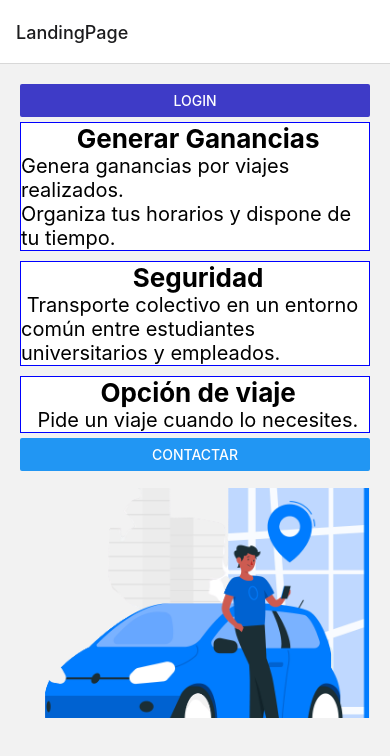
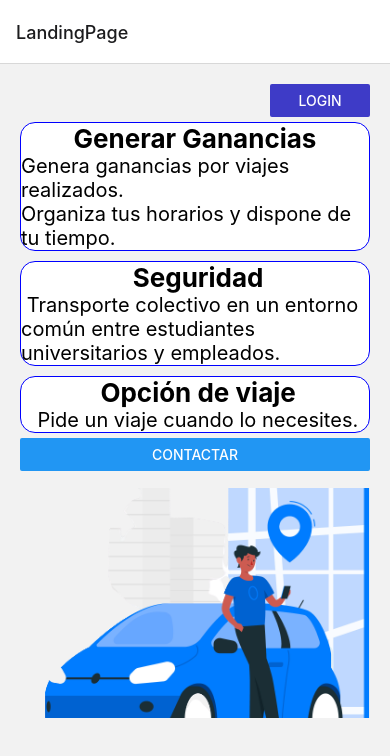
Before and after one commit to PoolWheels/PoolWheels-Mobile, a React Native app: screen /LandingPage in a window 390 px wide. Shown: the top 756 px of the page. Built offline with nearby package versions, Linux system fonts and the light colour scheme.

Commit message:
Actualización LandingPage

```diff
--- a/components/LandingPage.js
+++ b/components/LandingPage.js
@@ -1,15 +1,8 @@
-import { React} from "react";
-import {
-    StyleSheet,
-    View,
-    Text,
-    Button,
-    Image,
-  } from "react-native";
+import { React } from "react";
+import { StyleSheet, View, Text, Button, Image } from "react-native";
 import card3 from "../assets/card3.png";
 
-  export default function LandingPage (props) {
-
+export default function LandingPage(props) {
   const redir = () => {
     props.navigation.navigate("Contact");
   };
@@ -18,67 +11,69 @@ import card3 from "../assets/card3.png";
   };
 
   return (
-      <View  style={styles.viewTotal}>
-        <View>
+    <View style={styles.viewTotal}>
+      <View style={{ flexDirection: "row-reverse" }}>
+        <View style={{ width: 100 }}>
           <Button onPress={redirLogin} title="Login" color="#3E3BC7" />
         </View>
+      </View>
       <View style={styles.containerCard}>
-          <Text style={styles.title}> Generar Ganancias</Text>
+        <Text style={styles.title}>Generar Ganancias</Text>
         <Text style={styles.body}>Genera ganancias por viajes realizados.</Text>
-          <Text style={styles.body}>Organiza tus horarios y dispone de tu tiempo.</Text>
+        <Text style={styles.body}>
+          Organiza tus horarios y dispone de tu tiempo.
+        </Text>
       </View>
-        <View style={styles.containerCard} >
+      <View style={styles.containerCard}>
         <Text style={styles.title}> Seguridad</Text>
-          <Text style={styles.body}> Transporte colectivo en un entorno común entre estudiantes universitarios y empleados.</Text>
+        <Text style={styles.body}>
+          {" "}
+          Transporte colectivo en un entorno común entre estudiantes
+          universitarios y empleados.
+        </Text>
       </View>
-        <View style={styles.containerCard} >
+      <View style={styles.containerCard}>
         <Text style={styles.title}> Opción de viaje</Text>
         <Text style={styles.body}> Pide un viaje cuando lo necesites.</Text>
       </View>
       <Button
         onPress={redir}
         title="contactar"
+        style={{ marginVertical: 15 }}
       />
       <Text> </Text>
       <Image source={card3} style={styles.image} />
     </View>
   );
-  };
+}
 
 const styles = StyleSheet.create({
-
-  viewTotal:{
-    padding:20,
+  viewTotal: {
+    padding: 20,
   },
   containerCard: {
-
-    backgroundColor: 'white',
-    borderColor: 'blue',
+    backgroundColor: "white",
+    borderColor: "blue",
     borderWidth: 1,
     alignItems: "center",
     justifyContent: "center",
     marginVertical: 5,
-
-
+    borderRadius: 15,
   },
-  title:{
+  title: {
     fontSize: 26,
     justifyContent: "center",
     alignItems: "center",
-    fontWeight: 'bold',
+    fontWeight: "bold",
   },
-
-  body:{
+  body: {
     fontSize: 20,
     alignItems: "center",
     justifyContent: "center",
   },
-
-  image:{
+  image: {
     height: 230,
     width: 350,
-    // resizeMode: "contain",
     alignItems: "center",
   },
-
 });
```
Lines whose indentation alone changed are shown as unchanged.
